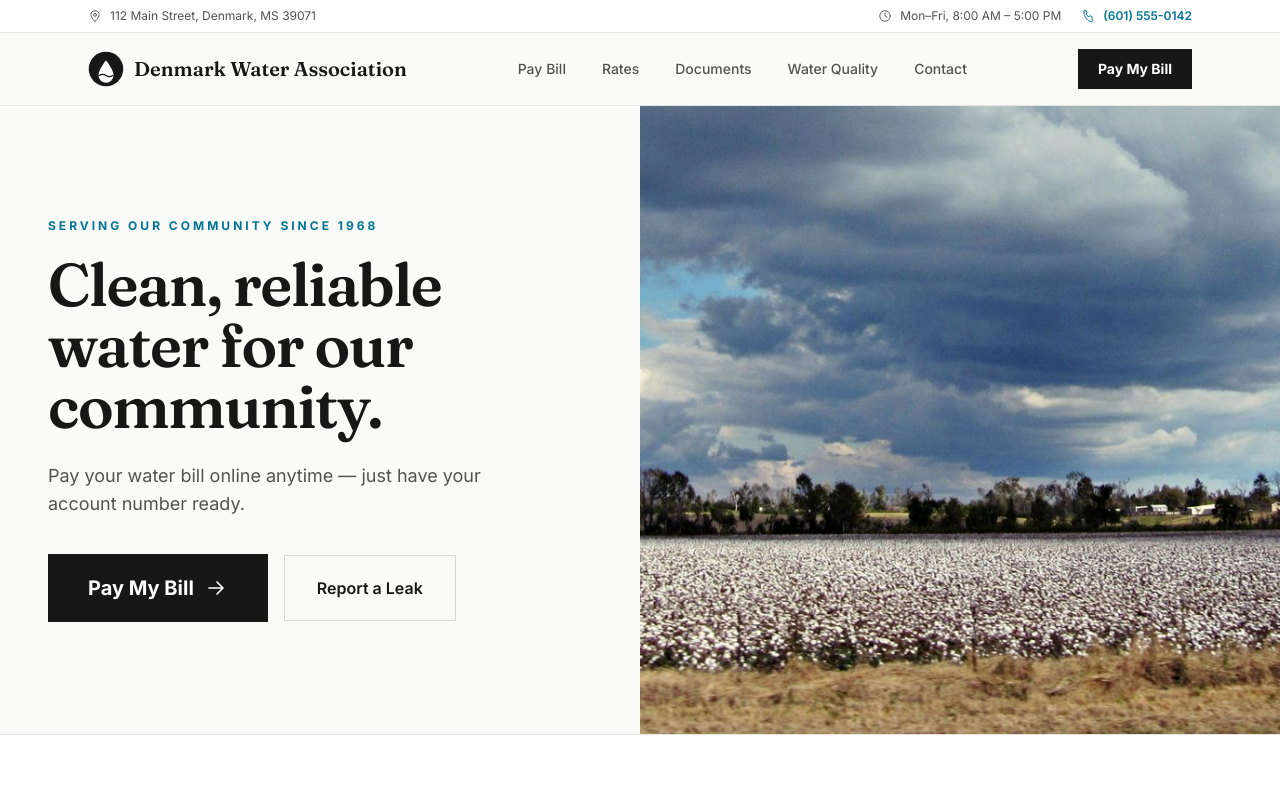
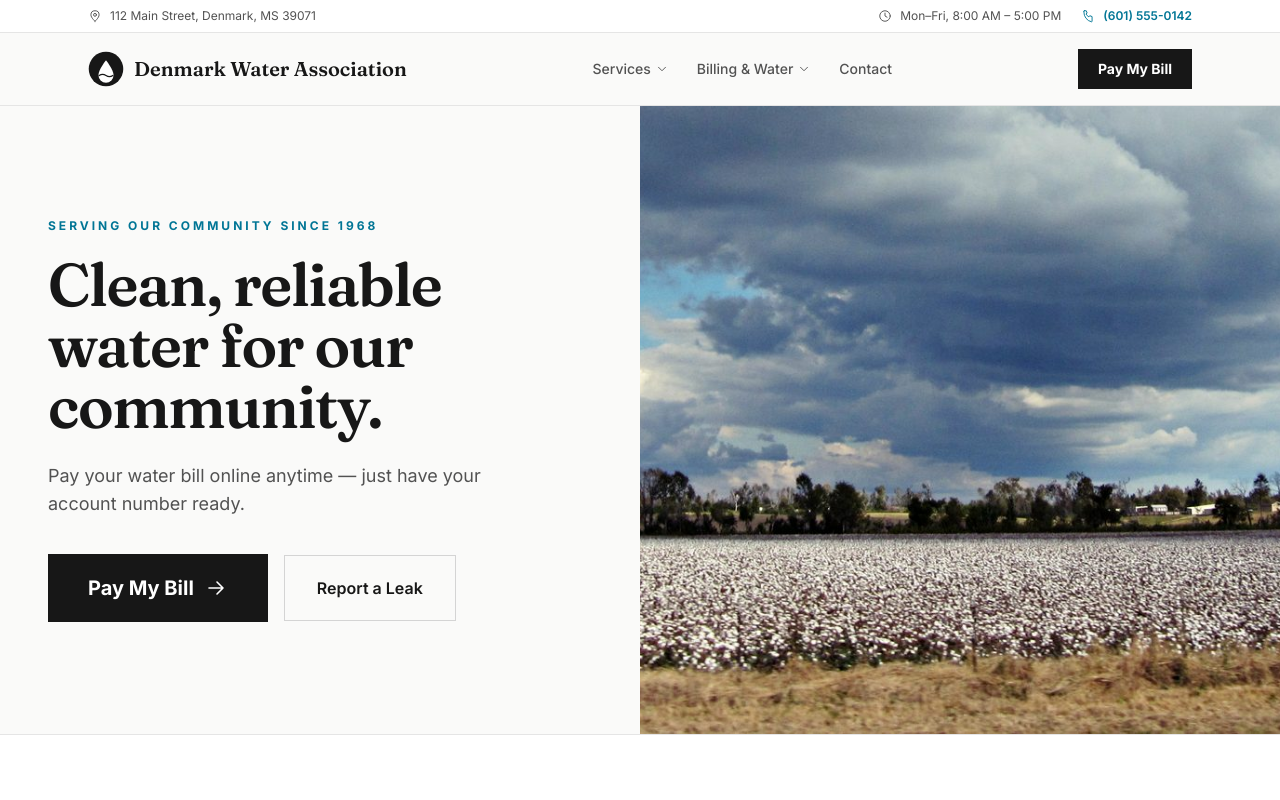
Before and after one commit to Aphrodine-wq/denmark-water-modern-slate, a Next.js app: page / in a window 1280 px wide. Shown: the top 800 px of the page. Built offline with nearby package versions, Linux system fonts and the light colour scheme.

Commit message:
Replace flat nav with dropdown groups; drop redundant Pay Bill link
Same fix as Community Spring: collapsed the flat link list into two
dropdowns (Services; Billing & Water) plus a standalone Contact link,
keeping just the one CTA button instead of a duplicate nav link.

```diff
--- a/app/page.tsx
+++ b/app/page.tsx
@@ -5,6 +5,7 @@ import {
   MapPinIcon,
   ClockIcon,
   ArrowRightIcon,
+  ChevronDownIcon,
   DocumentIcon,
   CheckIcon,
   LeakIcon,
@@ -17,8 +18,26 @@ const actionHref: Record<string, string> = { pay: "/pay", leak: "/report-leak",
 
 export const metadata = { title: `${org.name} — Pay your water bill online` };
 
-const nav = [
-  { label: "Pay Bill", href: "/pay" },
+const navGroups = [
+  {
+    label: "Services",
+    items: [
+      { label: "Pay My Bill", href: "/pay" },
+      { label: "Report a Leak", href: "/report-leak" },
+      { label: "Start / Stop Service", href: "/start-stop" },
+    ],
+  },
+  {
+    label: "Billing & Water",
+    items: [
+      { label: "Rates & Fees", href: "#rates" },
+      { label: "Documents", href: "#documents" },
+      { label: "Water Quality", href: "#quality" },
+    ],
+  },
+];
+
+const mobileLinks = [
   { label: "Rates", href: "#rates" },
   { label: "Documents", href: "#documents" },
   { label: "Water Quality", href: "#quality" },
@@ -56,12 +75,24 @@ export default function ModernLightHome() {
             <Logo accent="#171717" className="h-9 w-9 shrink-0" />
             {org.name}
           </Link>
-          <nav className="hidden items-center gap-9 lg:flex">
-            {nav.map((n) => (
-              <a key={n.label} href={n.href} className="text-sm font-medium text-neutral-600 transition hover:text-neutral-900">
-                {n.label}
-              </a>
+          <nav className="hidden items-center gap-1 lg:flex">
+            {navGroups.map((group) => (
+              <div key={group.label} className="group relative">
+                <button className="flex items-center gap-1 px-3 py-2 text-sm font-medium text-neutral-600 transition hover:text-neutral-900">
+                  {group.label} <ChevronDownIcon className="h-3.5 w-3.5 transition group-hover:rotate-180" />
+                </button>
+                <div className="invisible absolute left-0 top-full z-40 w-56 translate-y-1 border border-neutral-200 bg-white py-1.5 opacity-0 shadow-lg transition group-hover:visible group-hover:translate-y-0 group-hover:opacity-100 group-focus-within:visible group-focus-within:translate-y-0 group-focus-within:opacity-100">
+                  {group.items.map((item) => (
+                    <a key={item.label} href={item.href} className="block px-4 py-2 text-sm font-medium text-neutral-700 hover:bg-stone-50 hover:text-cyan-700">
+                      {item.label}
+                    </a>
+                  ))}
+                </div>
+              </div>
             ))}
+            <a href="#contact" className="px-3 py-2 text-sm font-medium text-neutral-600 transition hover:text-neutral-900">
+              Contact
+            </a>
           </nav>
           <Link
             href="/pay"
@@ -78,7 +109,7 @@ export default function ModernLightHome() {
           <a href={`tel:${org.phone}`} className="flex shrink-0 items-center gap-1.5 bg-cyan-50 px-3 py-1.5 font-semibold text-cyan-800">
             <PhoneIcon className="h-4 w-4" /> Call office
           </a>
-          {nav.filter((n) => n.href.startsWith("#")).map((n) => (
+          {mobileLinks.map((n) => (
             <a key={n.label} href={n.href} className="shrink-0 px-3 py-1.5 font-medium text-neutral-600">{n.label}</a>
           ))}
         </div>
--- a/components/icons.tsx
+++ b/components/icons.tsx
@@ -139,3 +139,11 @@ export function Logo({ accent, className }: { accent: string; className?: string
     </svg>
   );
 }
+
+export function ChevronDownIcon(props: IconProps) {
+  return (
+    <svg {...base} {...props}>
+      <path d="M6 9l6 6 6-6" />
+    </svg>
+  );
+}
```
